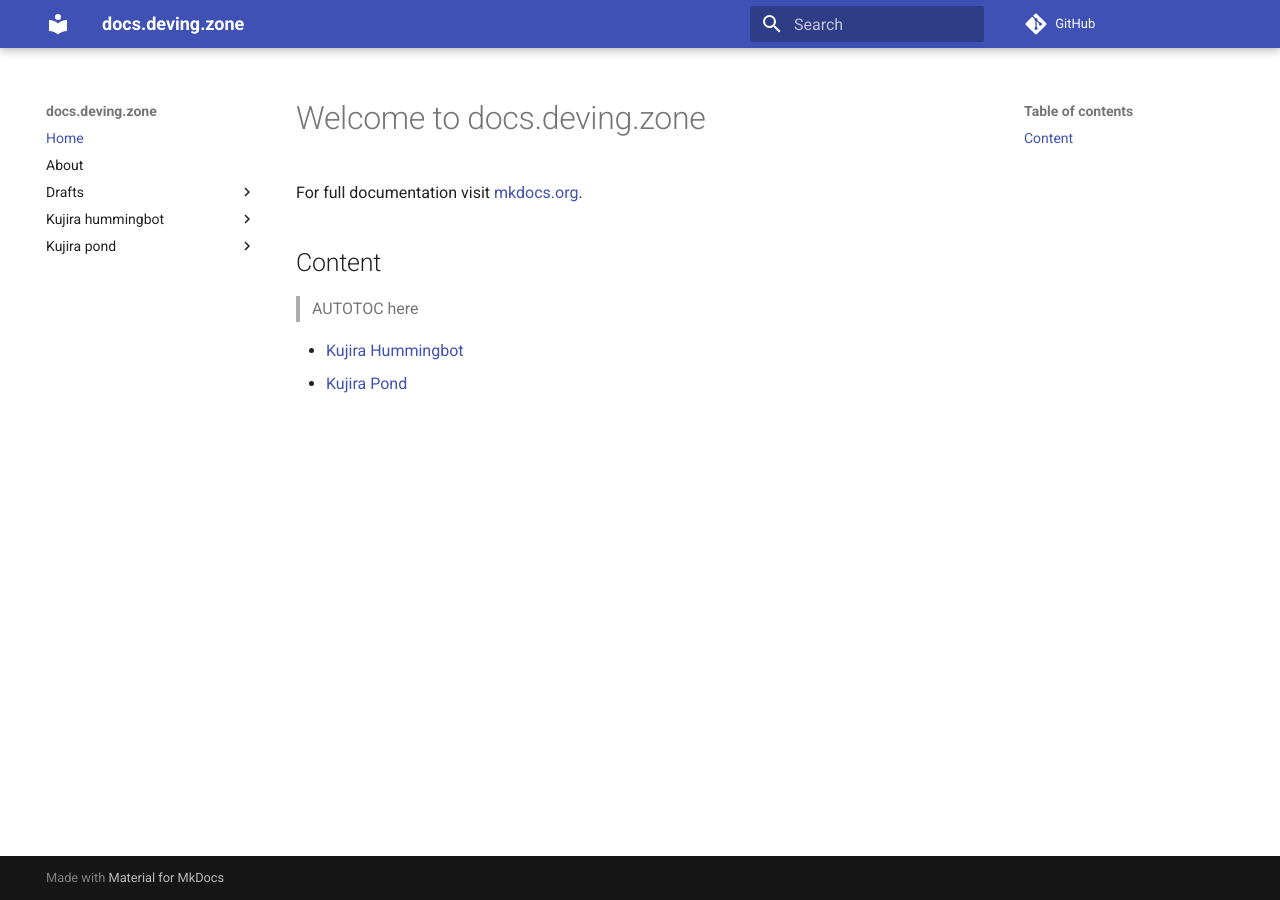
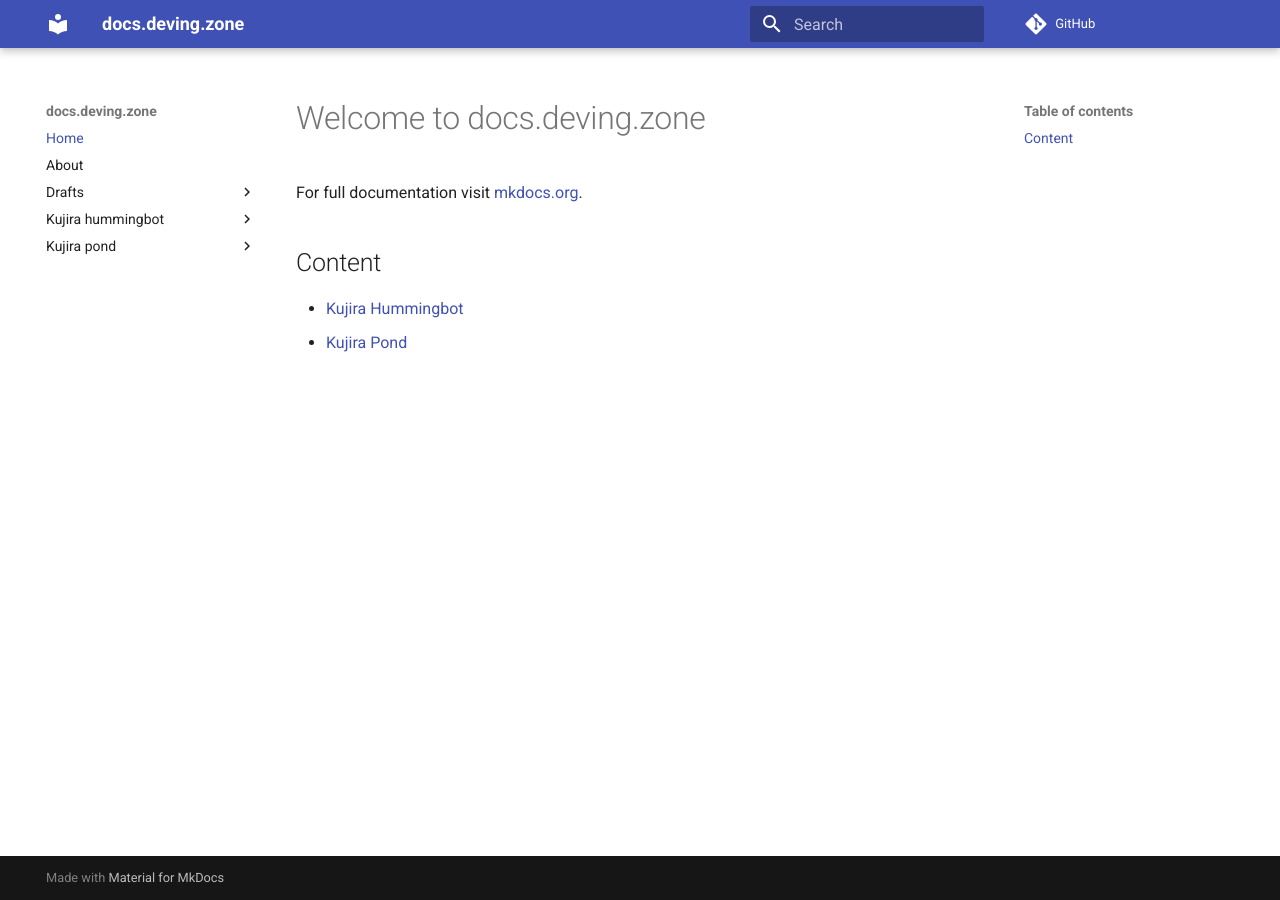
Before and after one commit to deving-zone-community/docs, an MkDocs documentation site: the page built from docs/index.md, in a window 1280 px wide. Built offline with MkDocs 1.6.1 and Material for MkDocs 9.7.7, drawn with Linux system fonts in a browser that asks for light colours; comment, search, counter and statistics services are not loaded.

Commit message:
fix(Chore): cleanup

```diff
--- a/docs/index.md
+++ b/docs/index.md
@@ -12,8 +12,6 @@
 For full documentation visit [mkdocs.org](https://www.mkdocs.org).
 
 ## Content
-
-> AUTOTOC here
 
 - [Kujira Hummingbot](kujira-hummingbot/index.md)
 - [Kujira Pond](kujira-pond/index.md)
```
